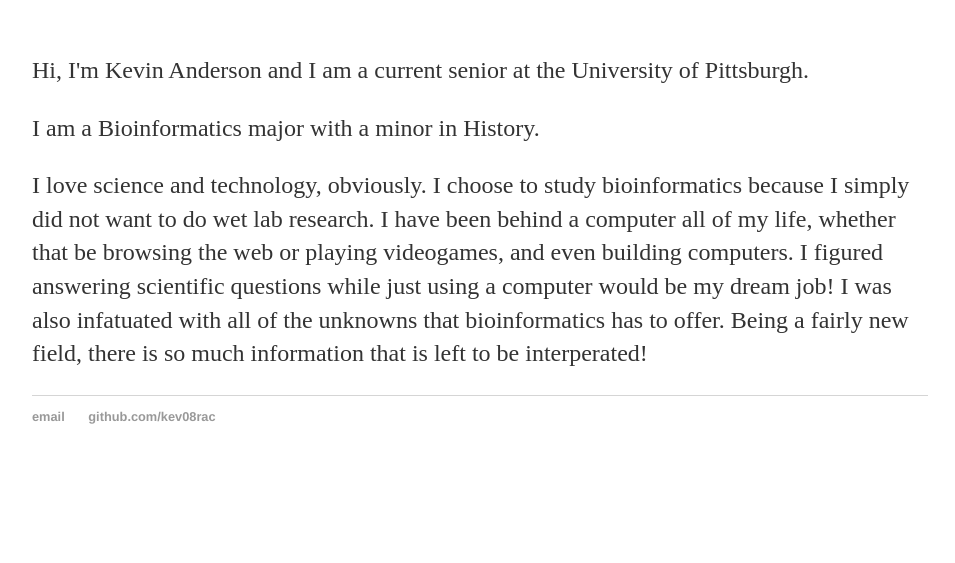
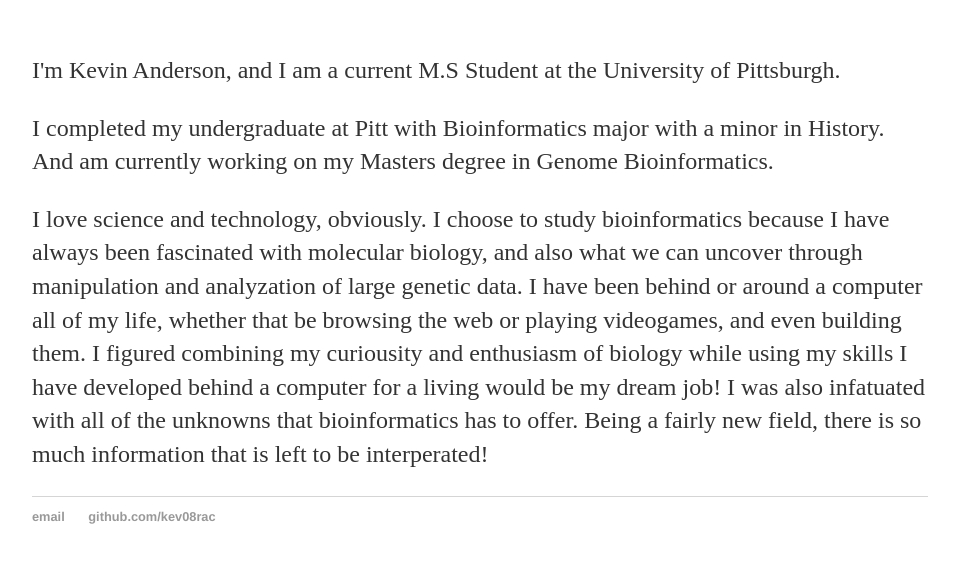
Before and after one commit to kev08rac/kev08rac.github.io, a Jekyll site: the page built from index.html, in a window 1280 px wide, cut to the strip 278-841 px from the top of the page. Shown: the whole strip, without its empty margins (160-1115 px from the left). Built offline with Jekyll 4.4.1, drawn with Linux system fonts in a browser that asks for light colours.

Commit message:
Update index.html

```diff
--- a/index.html
+++ b/index.html
@@ -8,8 +8,12 @@ title: Kevin Anderson
 	</div>
 
 	<div itemscope itemtype="http://data-vocabulary.org/Person" class="col-sm-8">
-		<p class="lead">Hi, I'm <span itemprop="name">Kevin Anderson</span> and I am a current senior at the University of Pittsburgh.</p>
-		<p>I am a Bioinformatics major with a minor in History.</p>
-		<p>I love science and technology, obviously. I choose to study bioinformatics because I simply did not want to do wet lab research. I have been behind a computer all of my life, whether that be browsing the web or playing videogames, and even building computers. I figured answering scientific questions while just using a computer would be my dream job! I was also infatuated with all of the unknowns that bioinformatics has to offer. Being a fairly new field, there is so much information that is left to be interperated!</p>
+		<p class="lead">I'm <span itemprop="name">Kevin Anderson</span>, and I am a current M.S Student at the University of Pittsburgh.</p>
+		<p>I completed my undergraduate at Pitt with Bioinformatics major with a minor in History. And am currently working on my Masters degree in Genome Bioinformatics.</p>
+		<p>I love science and technology, obviously. I choose to study bioinformatics because I have always been fascinated with molecular biology, and also what
+		we can uncover through manipulation and analyzation of large genetic data. I have been behind or around a computer all of my life, whether that be browsing the web or
+		playing videogames, and even building them. I figured combining my curiousity and enthusiasm of biology while using my skills I have developed behind a computer for a living
+		would be my dream job! I was also infatuated with all of the unknowns that bioinformatics has to offer. Being a fairly new field, there is so much information
+		that is left to be interperated!</p>
 	</div>
 </div>
```
